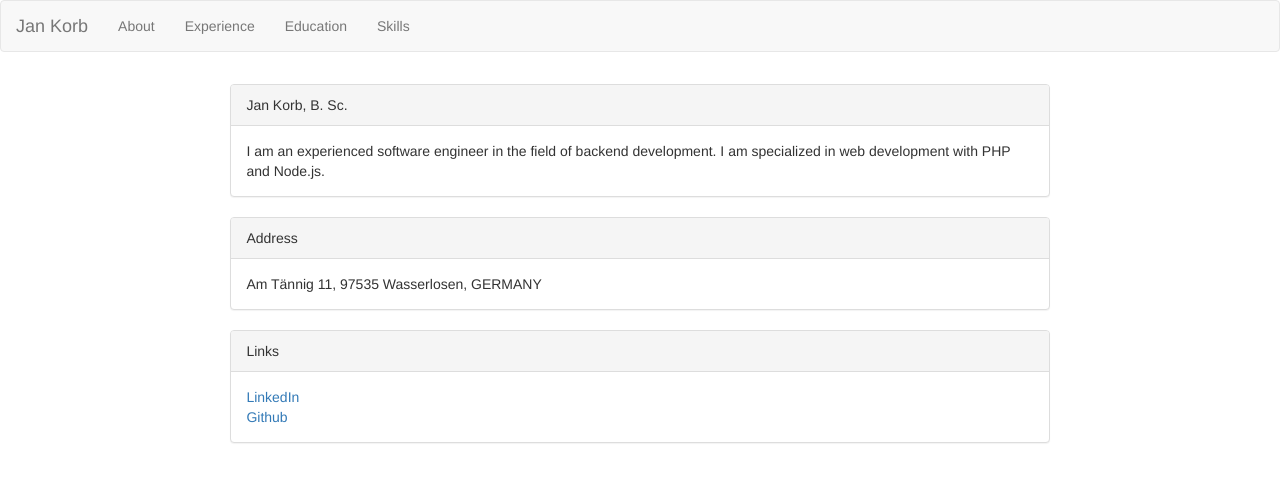
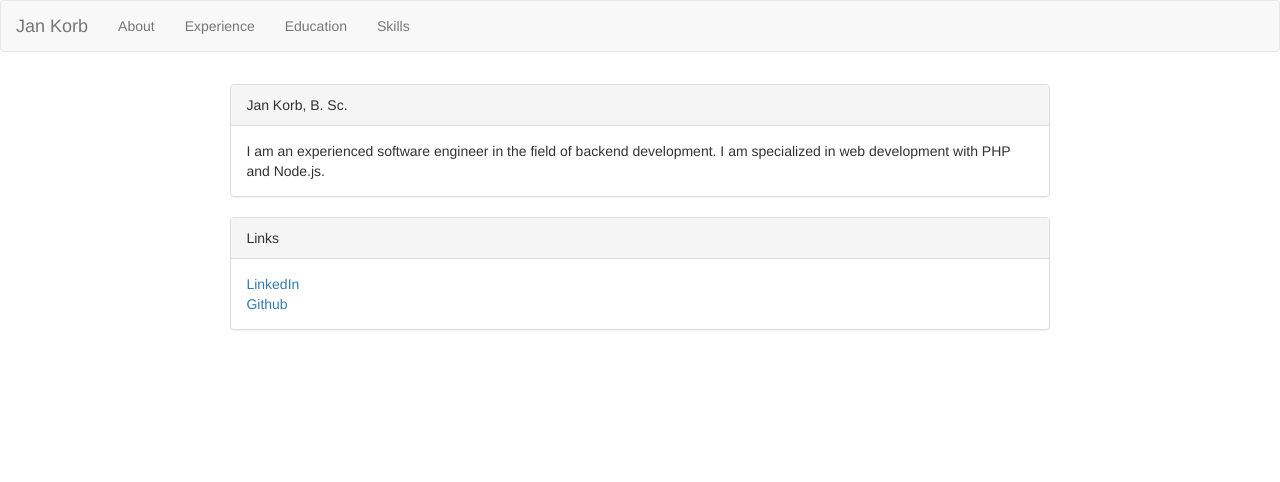
Before and after one commit to Jan222333444/Jan222333444.github.io, an Angular app: page / in a window 1280 px wide. Shown: the top 482 px of the page. Built offline with nearby package versions, Linux system fonts and the light colour scheme.

Commit message:
Updated Favicon

```diff
--- a/src/app/about/about.component.html
+++ b/src/app/about/about.component.html
@@ -2,13 +2,6 @@
   <div class="panel-heading">Jan Korb, B. Sc.</div>
   <div class="panel-body">
     I am an experienced software engineer in the field of backend development. I am specialized in web development with PHP and Node.js.
-  </div>
-</div>
-
-<div class="panel panel-default" style="margin-left: 18%; margin-right: 18%">
-  <div class="panel-heading">Address</div>
-  <div class="panel-body">
-    Am Tännig 11, 97535 Wasserlosen, GERMANY
   </div>
 </div>
 
--- a/src/app/education/education.component.html
+++ b/src/app/education/education.component.html
@@ -13,7 +13,7 @@
               </tr>
             <tr>
               <td>
-                Oct. 2022 - running
+                Oct. 2022 - ongoing
               </td>
             </tr>
           </tbody>
--- a/src/index.html
+++ b/src/index.html
@@ -5,7 +5,8 @@
   <title>Jan Korb</title>
   <base href="/">
   <meta name="viewport" content="width=device-width, initial-scale=1">
-  <link rel="icon" type="image/x-icon" href="favicon.ico">
+ <!-- <a target="_blank" href="https://icons8.com/icon/VvzwgtQO62L6/software">Software</a> icon by <a target="_blank" href="https://icons8.com">Icons8</a>-->
+  <link type="image/png" sizes="32x32" rel="icon" href="assets/icons8-software-32.png">
 </head>
 <body>
   <app-root></app-root>
```
Also changed, not shown: src/assets/icons8-software-32.png (added), 3 other files (tests, documents, lock files or other folders).
